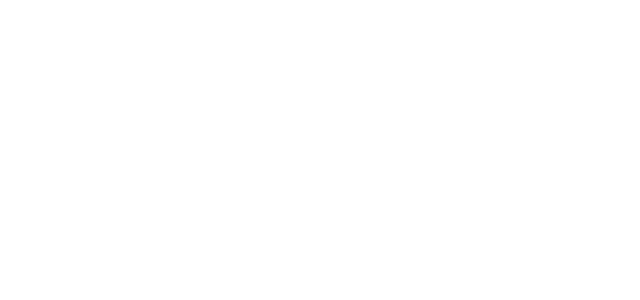
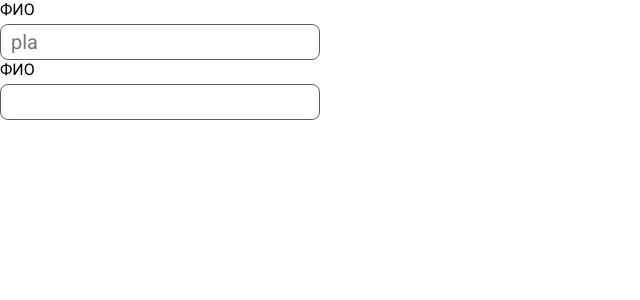
Before and after one commit to Artem2001S/react-form, a React (Create React App) app: page / in a window 1280 px wide. Shown: the top 300 px of the page, without its empty margins (0-640 px from the left). Built offline with nearby package versions, Linux system fonts and the light colour scheme.

Commit message:
feat: add Input component layout

```diff
--- a/src/App.js
+++ b/src/App.js
@@ -1,8 +1,12 @@
 import React from 'react';
+import Input from './components/Input/Input';
 
 function App() {
   return (
-    <div />
+    <div>
+      <Input labelTitle="ФИО" name="name" placeholder="pla"/>
+      <Input labelTitle="ФИО" name="name2" />
+    </div>
   );
 }
 
--- /dev/null
+++ b/src/components/Input/Input.jsx
@@ -0,0 +1,17 @@
+import React from 'react';
+import classes from './Input.module.scss';
+
+export default function Input({ onChange, name, labelTitle, placeholder }) {
+  return (
+    <label htmlFor={name} className={classes.label}>
+      {labelTitle}
+      <input
+        id={name}
+        className={classes.input}
+        placeholder={placeholder}
+        type="text"
+        onChange={onChange}
+      />
+    </label>
+  );
+}
--- /dev/null
+++ b/src/components/Input/Input.module.scss
@@ -0,0 +1,19 @@
+@import "../../globalStyles/variables.scss";
+
+.input {
+  outline: none;
+  margin-top: 5px;
+  padding: 5px 10px;
+
+  width: 320px;
+  font-size: 20px;
+
+  border: 1px solid $input_border;
+  border-radius: 8px;
+  color: $dark_gray;
+}
+
+.label {
+  display: flex;
+  flex-direction: column;
+}
--- /dev/null
+++ b/src/globalStyles/variables.scss
@@ -0,0 +1,2 @@
+$input_border: #675a5a;
+$dark_gray: #1f1f1f;
--- a/src/index.css
+++ b/src/index.css
@@ -1,8 +1,10 @@
+*, *::after,*::before {
+  box-sizing: border-box;
+  font-family: 'Roboto', sans-serif;
+}
+
 body {
   margin: 0;
-  font-family: -apple-system, BlinkMacSystemFont, 'Segoe UI', 'Roboto', 'Oxygen',
-    'Ubuntu', 'Cantarell', 'Fira Sans', 'Droid Sans', 'Helvetica Neue',
-    sans-serif;
   -webkit-font-smoothing: antialiased;
   -moz-osx-font-smoothing: grayscale;
 }
```
